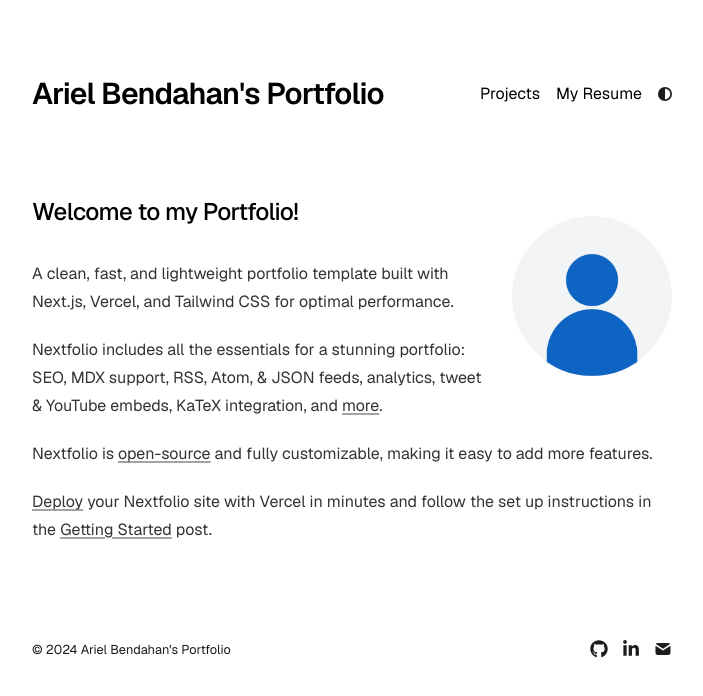
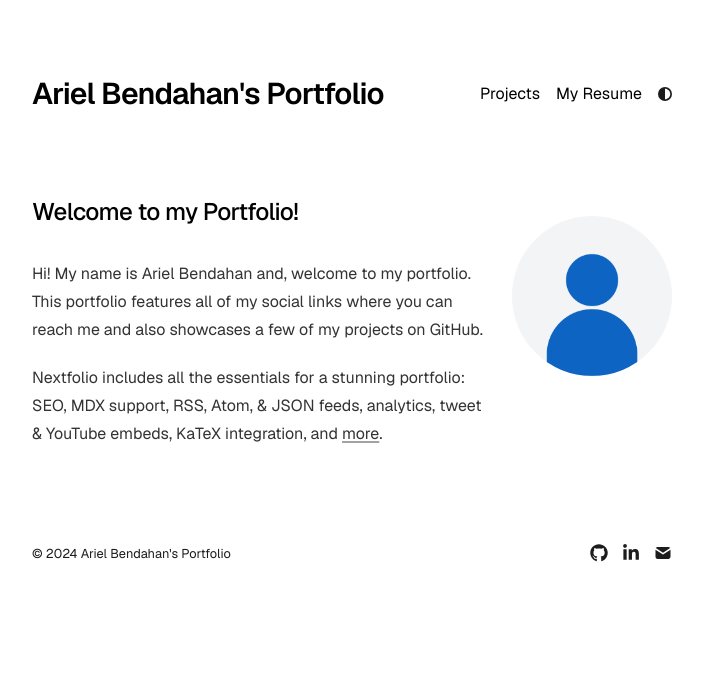
Before and after one commit to arielbendahan/vercel-portfolio, a Next.js app: page / in a window 1280 px wide. Shown: the top 696 px of the page, without its empty margins (288-991 px from the left). Built offline with nearby package versions, Linux system fonts and the light colour scheme.

Commit message:
Update page.tsx

```diff
--- a/app/page.tsx
+++ b/app/page.tsx
@@ -20,8 +20,9 @@
 
       <div className="prose prose-neutral dark:prose-invert">
         <p>
-          A clean, fast, and lightweight portfolio template built with Next.js,
-          Vercel, and Tailwind CSS for optimal performance.
+          Hi! My name is Ariel Bendahan and, welcome to my portfolio.
+          This portfolio features all of my social links where you can reach me
+          and also showcases a few of my projects on GitHub.
         </p>
         <p>
           Nextfolio includes all the essentials for a stunning portfolio: SEO,
@@ -35,24 +36,6 @@
           </a>
           .
         </p>
-        <p>
-          Nextfolio is{" "}
-          <a href={socialLinks.github} target="_blank">
-            open-source
-          </a>{" "}
-          and fully customizable, making it easy to add more features.
-        </p>
-        <p>
-          <a
-            href="https://vercel.com/new/clone?repository-url=https%3A%2F%2Fgithub.com%2F1msirius%2FNextfolio"
-            target="_blank"
-          >
-            Deploy
-          </a>{" "}
-          your Nextfolio site with Vercel in minutes and follow the set up
-          instructions in the{" "}
-          <a href="/blog/getting-started">Getting Started</a> post.
-        </p>
       </div>
     </section>
   );
```
